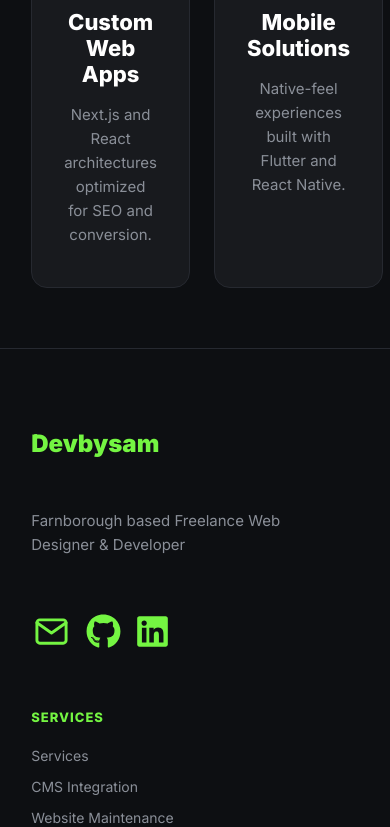
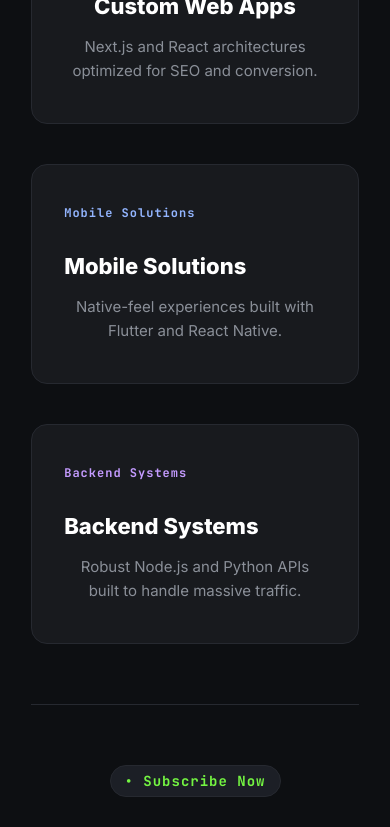
Before and after one commit to HoussamLh/React-Version, a React (Vite) app: page / in a window 390 px wide. Shown: the part 1921-2748 px from the top of the page. Built offline with nearby package versions, Linux system fonts and the light colour scheme.

Commit message:
integrate subscription system component to the landing page

```diff
--- a/src/index.css
+++ b/src/index.css
@@ -77,6 +77,17 @@ body {
     grid-template-columns: 1fr !important;
     gap: 32px !important;
   }
+
+  /* Subscription Section Mobile Layout */
+  /* Pricing 3-Column Mobile Breakout */
+  div[style*="grid-template-columns: 1fr 1fr 1fr"] {
+    grid-template-columns: 1fr !important;
+    gap: 40px !important;
+  }
+  /* Reset the scale transform on mobile so columns look even */
+  div[style*="transform: scale(1.03)"] {
+    transform: none !important;
+  }
 }
 @media (max-width: 600px) {
   /* Deep mobile layout formatting */
--- a/src/routes/Home.tsx
+++ b/src/routes/Home.tsx
@@ -1,12 +1,14 @@
 import React from "react";
 import {Hero} from '../features/home/Hero';
 import { TrustSection } from '../features/home/Trust-section';
+import {SubscriptionSection} from '../features/home/Subscription'
 
 export const Home: React.FC = () => {
 return(
   <div style={{padding:'0 8%',overflow:'hidden'}}>
     <Hero/>
     <TrustSection/>
+    <SubscriptionSection/>
   </div>
 )
 };
```
